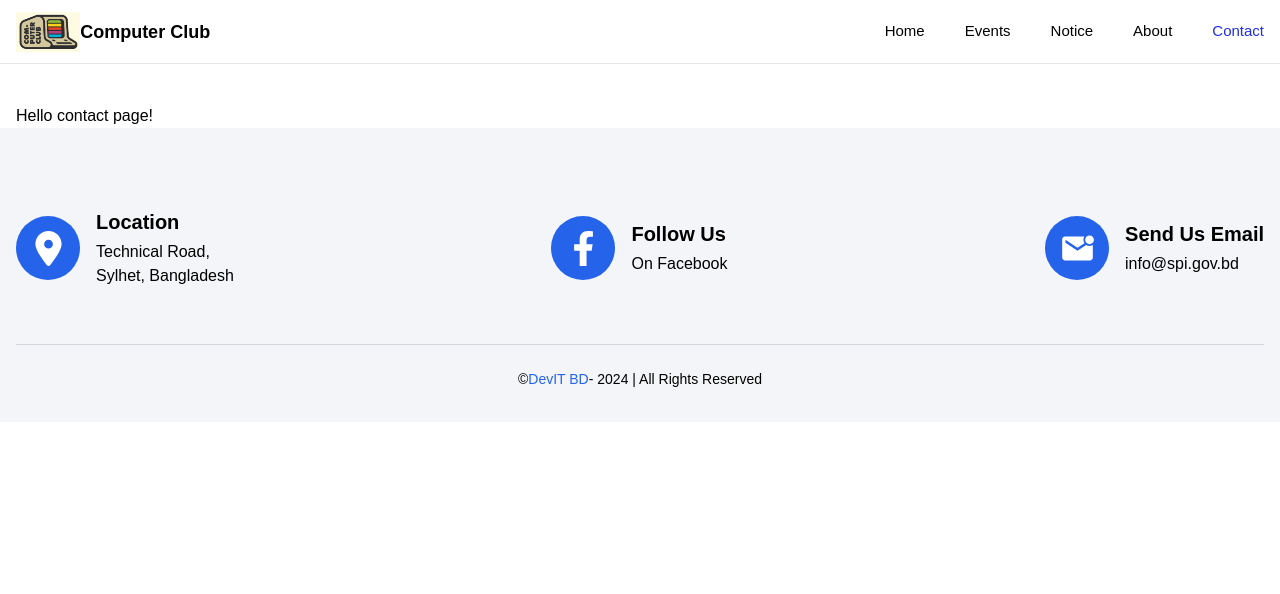
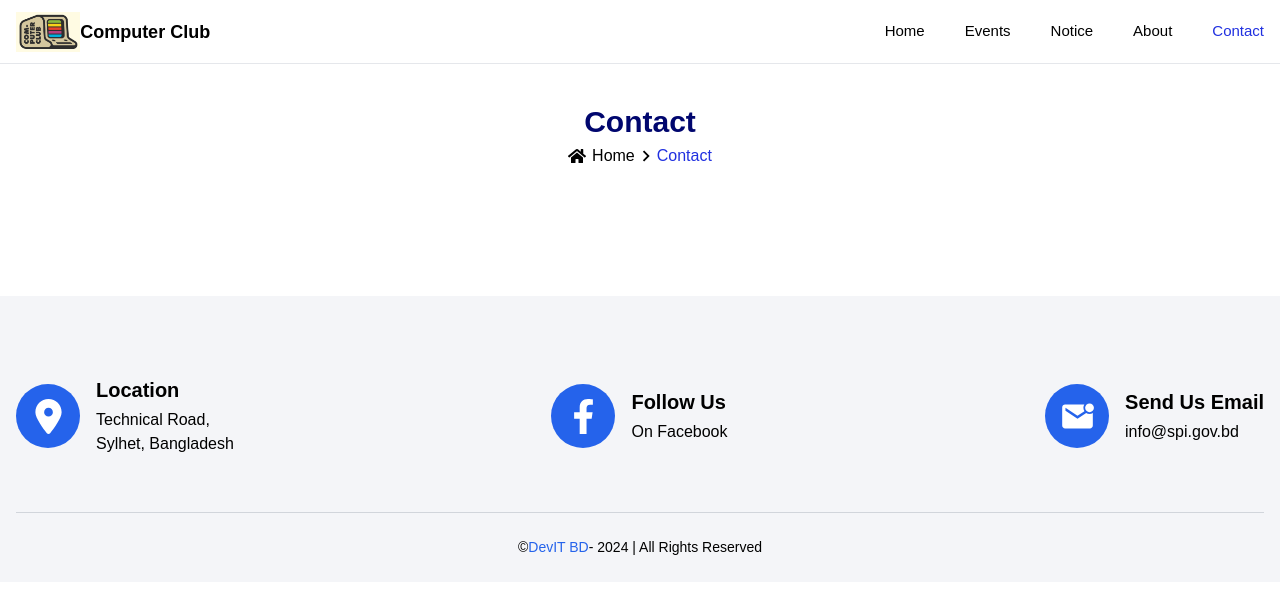
Before and after one commit to Shakiqurrahman/computer-club-spi, a React (Vite) app: page /contact in a window 1280 px wide. Shown: the top 594 px of the page. Built offline with nearby package versions, Linux system fonts and the light colour scheme.

Commit message:
some changes

```diff
--- a/src/AllRoutes/Routes.jsx
+++ b/src/AllRoutes/Routes.jsx
@@ -3,6 +3,8 @@ import HomePage from "../Pages/HomePage";
 import ErrorPage from "../components/shared/ErrorPage";
 import Layout from "./layout";
 import AboutPage from "../Pages/AboutPage";
+import EventPage from "../Pages/EventPage";
+import ContactPage from "../Pages/ContactPage";
 
 export const router = createBrowserRouter([
   {
@@ -15,7 +17,7 @@ export const router = createBrowserRouter([
       },
       {
         path: "/events",
-        element: <div>Hello events page!</div>,
+        element: <EventPage />,
       },
       {
         path: "/about",
@@ -23,7 +25,7 @@ export const router = createBrowserRouter([
       },
       {
         path: "/contact",
-        element: <div>Hello contact page!</div>,
+        element: <ContactPage />,
       },
     ],
   },
--- a/src/AllRoutes/layout.jsx
+++ b/src/AllRoutes/layout.jsx
@@ -1,4 +1,4 @@
-import { Outlet } from "react-router-dom";
+import { Outlet, ScrollRestoration } from "react-router-dom";
 import Header from "../components/shared/Header";
 import Footer from "../components/shared/Footer";
 
@@ -11,6 +11,7 @@ const Layout = () => {
       <div className="max-width">
         <Outlet />
       </div>
+      <ScrollRestoration />
       <Footer />
     </>
   );
--- a/src/Pages/AboutPage.jsx
+++ b/src/Pages/AboutPage.jsx
@@ -2,16 +2,18 @@ import React from "react";
 import { FaHome } from "react-icons/fa";
 import { MdNavigateNext } from "react-icons/md";
 import { Link } from "react-router-dom";
+import CheifInstructors from "../components/CheifInstructors";
+import FAQs from "../components/FAQs";
 import OurMission from "../components/OurMission";
 import OurVision from "../components/OurVision";
 import Principal from "../components/Principal";
-import CheifInstructors from "../components/CheifInstructors";
-import FAQs from "../components/FAQs";
 
 const AboutPage = () => {
   return (
-    <div>
-      <h1 className="text-center font-semibold text-3xl mb-1 text-secondary">About</h1>
+    <>
+      <h1 className="text-center font-semibold text-3xl mb-1 text-secondary">
+        About
+      </h1>
       <h3 className="text-md font-normal flex justify-center items-center">
         <Link
           className="hover:text-[#2030e0] duration-300 flex items-center gap-1.5"
@@ -25,7 +27,7 @@ const AboutPage = () => {
       </h3>
       <div className="mt-20 mb-32">
         <div className="mb-10">
-        <Principal />
+          <Principal />
         </div>
         <CheifInstructors />
       </div>
@@ -38,7 +40,7 @@ const AboutPage = () => {
       <div className="my-32">
         <FAQs />
       </div>
-    </div>
+    </>
   );
 };
 
--- /dev/null
+++ b/src/Pages/ContactPage.jsx
@@ -0,0 +1,28 @@
+import React from "react";
+import { FaHome } from "react-icons/fa";
+import { MdNavigateNext } from "react-icons/md";
+import { Link } from "react-router-dom";
+
+const ContactPage = () => {
+  return (
+    <>
+      <h1 className="text-center font-semibold text-3xl mb-1 text-secondary">
+        Contact
+      </h1>
+      <h3 className="text-md font-normal flex justify-center items-center">
+        <Link
+          className="hover:text-[#2030e0] duration-300 flex items-center gap-1.5"
+          to="/"
+        >
+          <FaHome size={18} />
+          Home
+        </Link>
+        <MdNavigateNext size={22} />
+        <span className="text-[#2030e0]">Contact</span>
+      </h3>
+      <div className="mt-20 mb-32"></div>
+    </>
+  );
+};
+
+export default ContactPage;
--- /dev/null
+++ b/src/Pages/EventPage.jsx
@@ -0,0 +1,30 @@
+import React from "react";
+import { FaHome } from "react-icons/fa";
+import { MdNavigateNext } from "react-icons/md";
+import { Link } from "react-router-dom";
+
+const EventPage = () => {
+  return (
+    <>
+      <h1 className="text-center font-semibold text-3xl mb-1 text-secondary">
+        Events
+      </h1>
+      <h3 className="text-md font-normal flex justify-center items-center">
+        <Link
+          className="hover:text-[#2030e0] duration-300 flex items-center gap-1.5"
+          to="/"
+        >
+          <FaHome size={18} />
+          Home
+        </Link>
+        <MdNavigateNext size={22} />
+        <span className="text-[#2030e0]">Events</span>
+      </h3>
+      <div className="mt-20 mb-32">
+
+      </div>
+    </>
+  );
+};
+
+export default EventPage;
--- a/src/components/FAQs.jsx
+++ b/src/components/FAQs.jsx
@@ -33,7 +33,7 @@ const FAQs = () => {
   ];
   return (
     <section>
-      <h1 className="text-center text-secondary text-4xl font-semibold mb-10">
+      <h1 className="text-center text-secondary text-2xl sm:text-4xl font-semibold mb-10">
         Freequently Asked Questions
       </h1>
       <div className="grid place-items-center">
--- a/src/components/OurActivities.jsx
+++ b/src/components/OurActivities.jsx
@@ -36,7 +36,7 @@ const OurActivities = () => {
   return (
     <div>
       <p className="text-gray-500 font-thin text-cente">OUR</p>
-      <h2 className="text-[45px] text-secondary font-semibold text-cente">Activities</h2>
+      <h2 className="text-3xl sm:text-[45px] text-secondary font-semibold text-cente">Activities</h2>
       <div className="mt-8 grid lg:grid-cols-4 grid-cols-2 text-center gap-6">
         {activitiesData.map((data) => (
           <div key={data.id} className="p-5 hover:bg-gray-200/75 border border-gray-300  hover:border-secondary rounded-md duration-300">
--- a/src/components/Principal.jsx
+++ b/src/components/Principal.jsx
@@ -1,7 +1,7 @@
 import React from "react";
 import { FaShapes } from "react-icons/fa6";
 import { RiDoubleQuotesL, RiDoubleQuotesR } from "react-icons/ri";
-import img from "../assets/teachers/principal2.png";
+import img from "../assets/teachers/principal.png";
 
 const Principal = () => {
   return (
--- a/src/components/WhyJoinUs.jsx
+++ b/src/components/WhyJoinUs.jsx
@@ -6,7 +6,7 @@ import { MdEmojiEvents } from "react-icons/md";
 const WhyJoinUs = () => {
     return (
         <div>
-            <h2 className="text-center text-secondary text-4xl font-semibold mb-10">Why Join SPI Computer Club?</h2>
+            <h2 className="text-center text-secondary text-2xl sm:text-4xl font-semibold mb-10">Why Join SPI Computer Club?</h2>
             <div className="grid grid-cols-1 md:grid-cols-2 lg:grid-cols-3 gap-6">
                 <div className="group px-6 py-8 border border-gray-300 rounded-xl flex  flex-col items-center justify-center text-center hover:border-[#00066e]  duration-300">
                     <SiSkillshare className="mb-6 text-[80px] text-secondary"/>
--- a/src/components/shared/Footer.jsx
+++ b/src/components/shared/Footer.jsx
@@ -5,7 +5,7 @@ import { IoMdMailUnread } from "react-icons/io";
 
 const Footer = () => {
   return (
-    <footer className="bg-[#f4f5f8] pt-20 pb-8">
+    <footer className="bg-[#f4f5f8] pt-20 pb-6">
       <div className="max-width">
         <div className="flex md:flex-row flex-col gap-6 justify-between pb-10 sm:pb-14 border-b border-gray-300">
           <div className="flex gap-4 items-center">
```
Also changed, not shown: src/assets/teachers/principal.png (added), src/assets/teachers/principal2.png (deleted).
